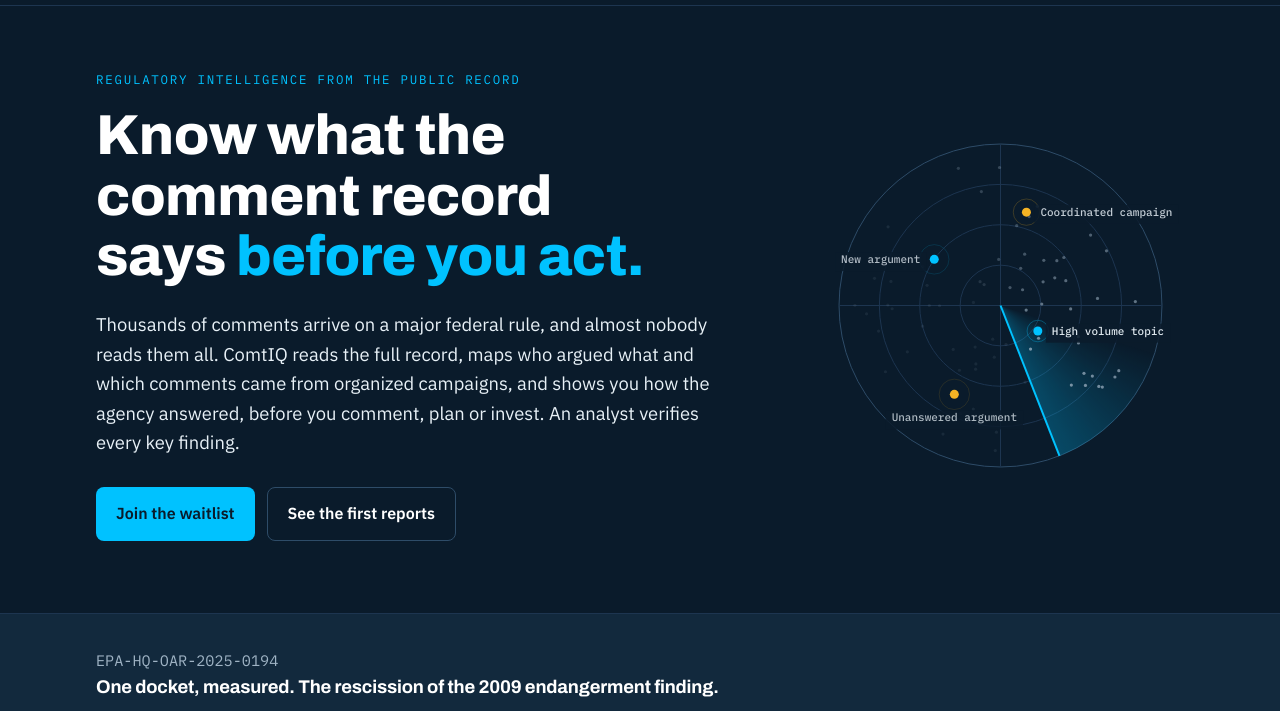
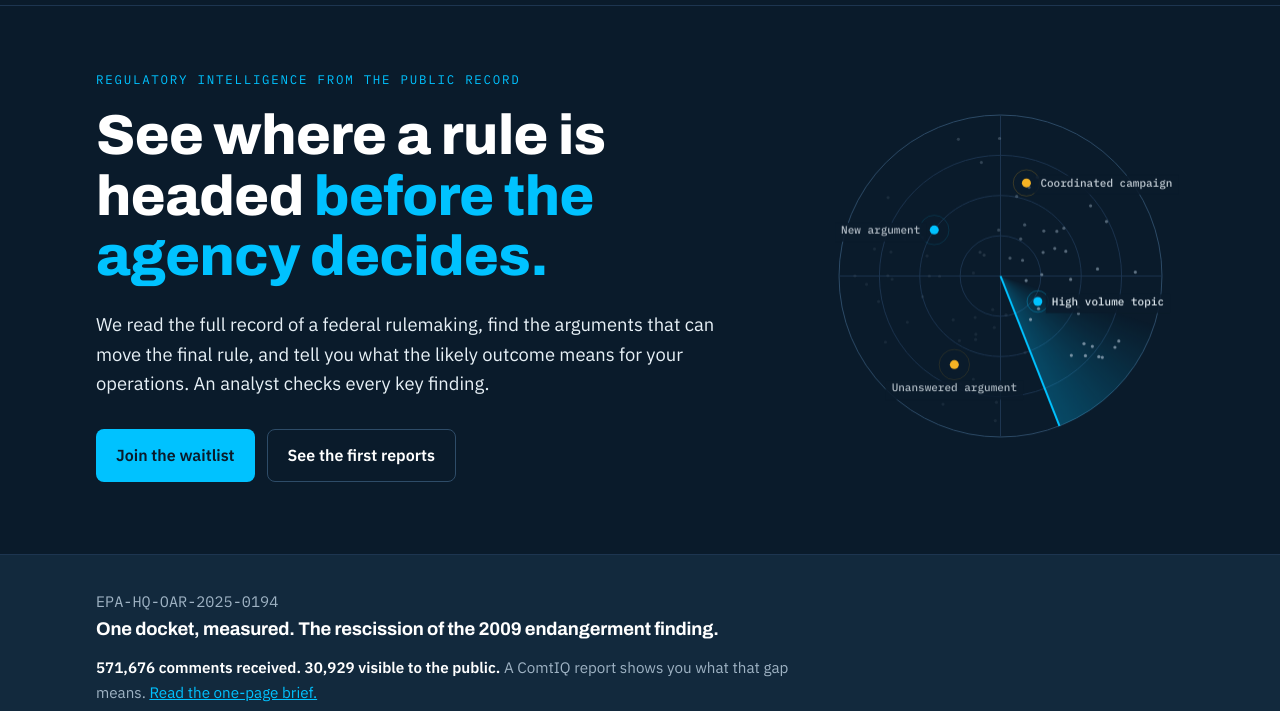
Before and after one commit to panitzvanessa/comtiq-site, a plain HTML site: page index.html in a window 1280 px wide. Shown: the part 64-775 px from the top of the page. Drawn offline with Linux system fonts and the light colour scheme.

Commit message:
New hero: see where a rule is headed before the agency decides

```diff
--- a/index.html
+++ b/index.html
@@ -3,12 +3,12 @@
 <head>
 <meta charset="utf-8">
 <meta name="viewport" content="width=device-width,initial-scale=1,viewport-fit=cover">
-<meta name="description" content="ComtIQ reads the full public comment record on federal rules, verifies every key finding and shows how the agency answered.">
+<meta name="description" content="ComtIQ reads the full public record of federal rulemakings, finds the arguments that can move the final rule and tells you what the likely outcome means for your operations.">
 <link rel="icon" href="/favicon.ico" sizes="48x48">
 <link rel="icon" href="/favicon.svg" type="image/svg+xml">
 <link rel="icon" href="/favicon-192.png" type="image/png" sizes="192x192">
 <link rel="apple-touch-icon" href="/apple-touch-icon.png">
-<script type="application/ld+json">{"@context":"https://schema.org","@type":"Organization","name":"ComtIQ","url":"https://comtiq.com/","logo":"https://comtiq.com/logo-512.png","description":"ComtIQ reads the full public comment record on federal rules, verifies every key finding and shows how the agency answered.","sameAs":["https://www.linkedin.com/company/comtiq/"]}</script>
+<script type="application/ld+json">{"@context":"https://schema.org","@type":"Organization","name":"ComtIQ","url":"https://comtiq.com/","logo":"https://comtiq.com/logo-512.png","description":"ComtIQ reads the full public record of federal rulemakings, finds the arguments that can move the final rule and tells you what the likely outcome means for your operations.","sameAs":["https://www.linkedin.com/company/comtiq/"]}</script>
 <script type="application/ld+json">{"@context":"https://schema.org","@type":"WebSite","name":"ComtIQ","alternateName":"ComtIQ Regulatory Intelligence","url":"https://comtiq.com/"}</script>
 <title>ComtIQ</title>
 <link rel="preconnect" href="https://fonts.googleapis.com">
@@ -231,8 +231,8 @@
     <div class="wrap">
       <div>
         <p class="eyebrow" style="color: var(--cyan);">Regulatory intelligence from the public record</p>
-        <h1 style="margin-top: 16px;">Know what the comment record says <em>before you act.</em></h1>
-        <p class="lede">Thousands of comments arrive on a major federal rule, and almost nobody reads them all. ComtIQ reads the full record, maps who argued what and which comments came from organized campaigns, and shows you how the agency answered, before you comment, plan or invest. An analyst verifies every key finding.</p>
+        <h1 style="margin-top: 16px;">See where a rule is headed <em>before the agency decides.</em></h1>
+        <p class="lede">We read the full record of a federal rulemaking, find the arguments that can move the final rule, and tell you what the likely outcome means for your operations. An analyst checks every key finding.</p>
         <div class="ctas">
           <a class="btn primary" href="#waitlist">Join the waitlist</a>
           <a class="btn ghost" href="#reports">See the first reports</a>
```
